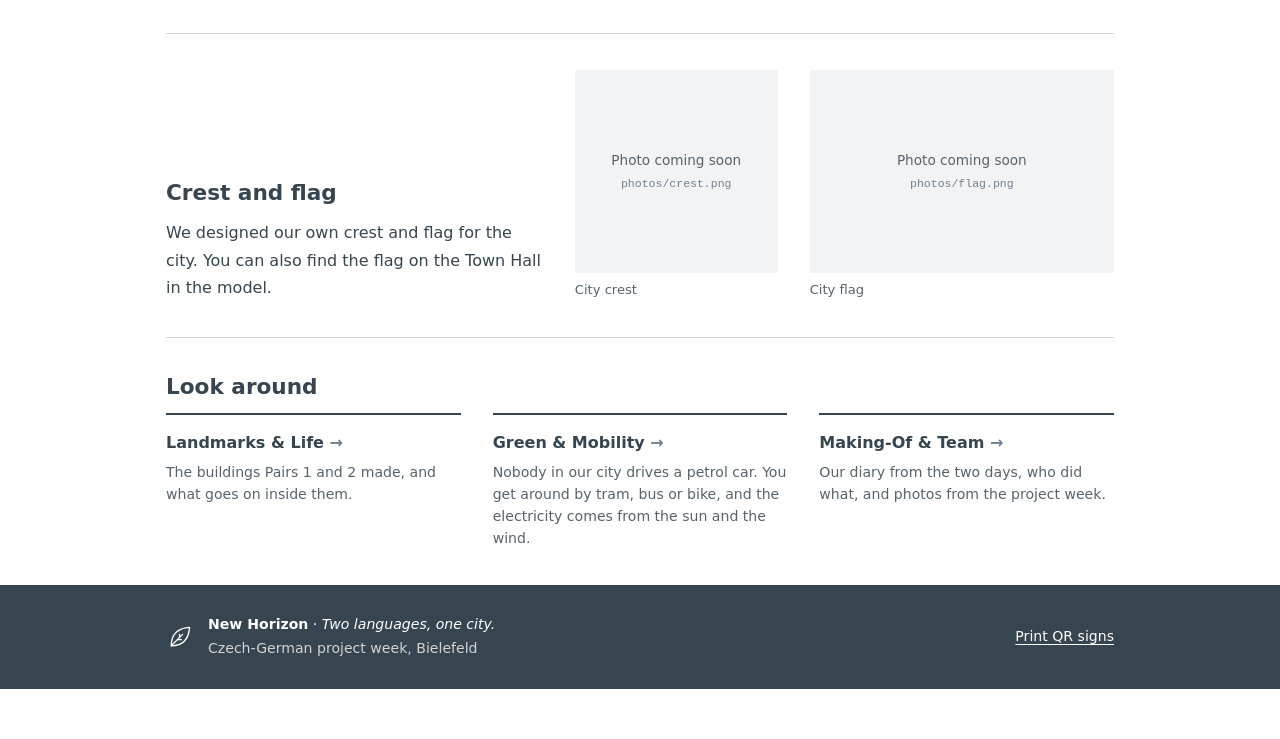
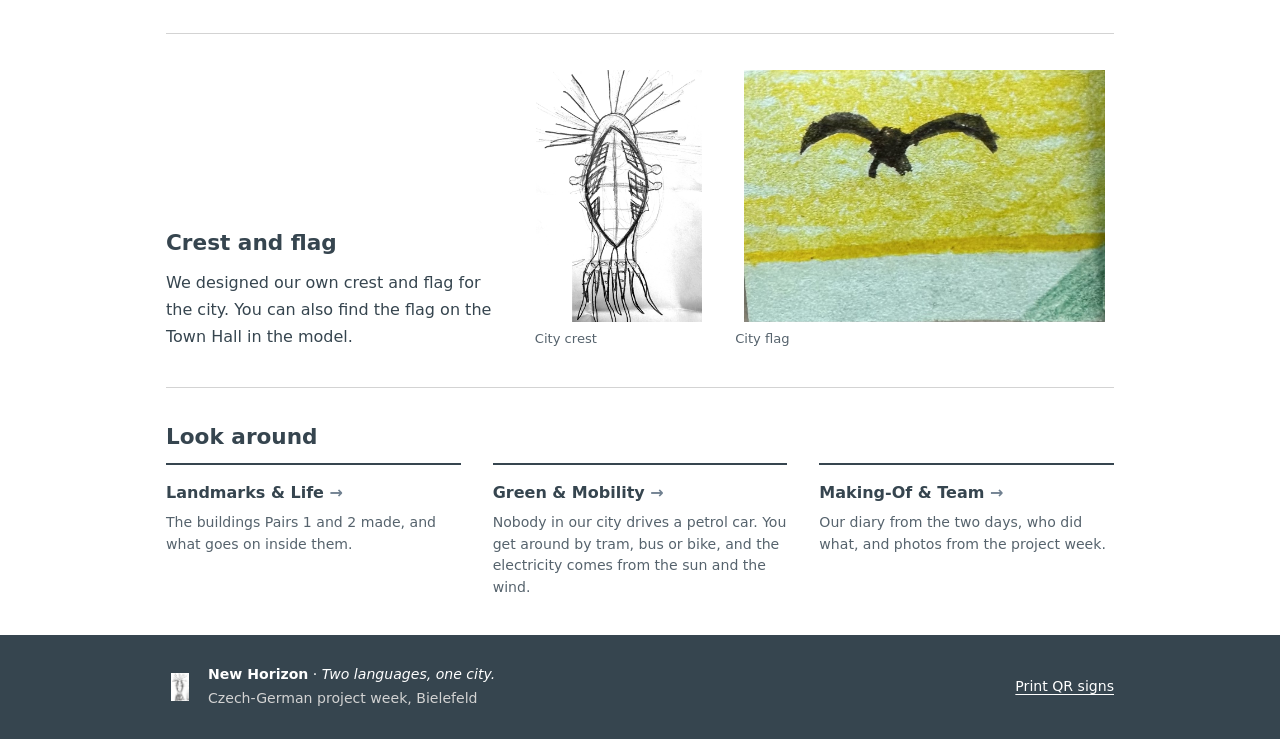
Before and after one commit to kajezivollek/chatgpt, a plain HTML site: page index.html in a window 1280 px wide. Shown: the part 903-1642 px from the top of the page. Before the commit the page ends 1592 px from the top, so only its background shows below. Drawn offline with Linux system fonts and the light colour scheme.

Commit message:
Add team crest, flag, transit map and a Day 2 progress photo
Co-Authored-By: Claude Opus 5.5 <noreply@anthropic.com>
Claude-Session: https://claude.ai/code/session_01BqTBNHwWuP421AD7uZzrBU

```diff
--- a/css/style.css
+++ b/css/style.css
@@ -108,10 +108,12 @@ section.grid-2 > .rules-card { align-self: stretch; background: var(--primary);
 .rules li::before { content: counter(r) "."; position: absolute; left: 0; top: 8px; font-weight: 700; color: var(--divider); }
 
 /* Identity: text, crest, flag in one row */
-.identity-row { display: grid; grid-template-columns: 1.3fr .7fr 1.05fr; gap: 32px; align-items: end; }
+.identity-row { display: grid; grid-template-columns: 1.2fr .6fr 1.35fr; gap: 32px; align-items: end; }
 .identity-row p { margin: 0; }
-.crest-fig img, .crest-fig .ph { aspect-ratio: 1; object-fit: contain; }
-.flag-fig img, .flag-fig .ph { aspect-ratio: 3/2; object-fit: contain; }
+.identity-row figure.photo img { object-fit: contain; background: var(--contrast); }
+.identity-row .crest-fig img, .identity-row .crest-fig .ph { aspect-ratio: 2/3; }
+.identity-row .flag-fig img, .identity-row .flag-fig .ph { aspect-ratio: 3/2; }
+#transit figure.photo img { aspect-ratio: auto; max-height: 640px; object-fit: contain; }
 @media (max-width: 760px) {
   .identity-row { grid-template-columns: 1fr 1.5fr; gap: 16px; align-items: end; }
   .identity-row > div { grid-column: 1 / -1; }
--- a/index.html
+++ b/index.html
@@ -40,7 +40,7 @@
       <p data-t="home.identity"></p>
     </div>
     <figure class="photo crest-fig" data-photo="photos/crest.png" data-cap="home.crestCap"></figure>
-    <figure class="photo flag-fig" data-photo="photos/flag.png" data-cap="home.flagCap"></figure>
+    <figure class="photo flag-fig" data-photo="photos/flag.jpg" data-cap="home.flagCap"></figure>
   </section>
 
   <section>
```
Also changed, not shown: photos/crest.png (added), photos/day2-02.jpg (added), photos/flag.jpg (added), photos/transit-map.jpg (added), 1 other file.
